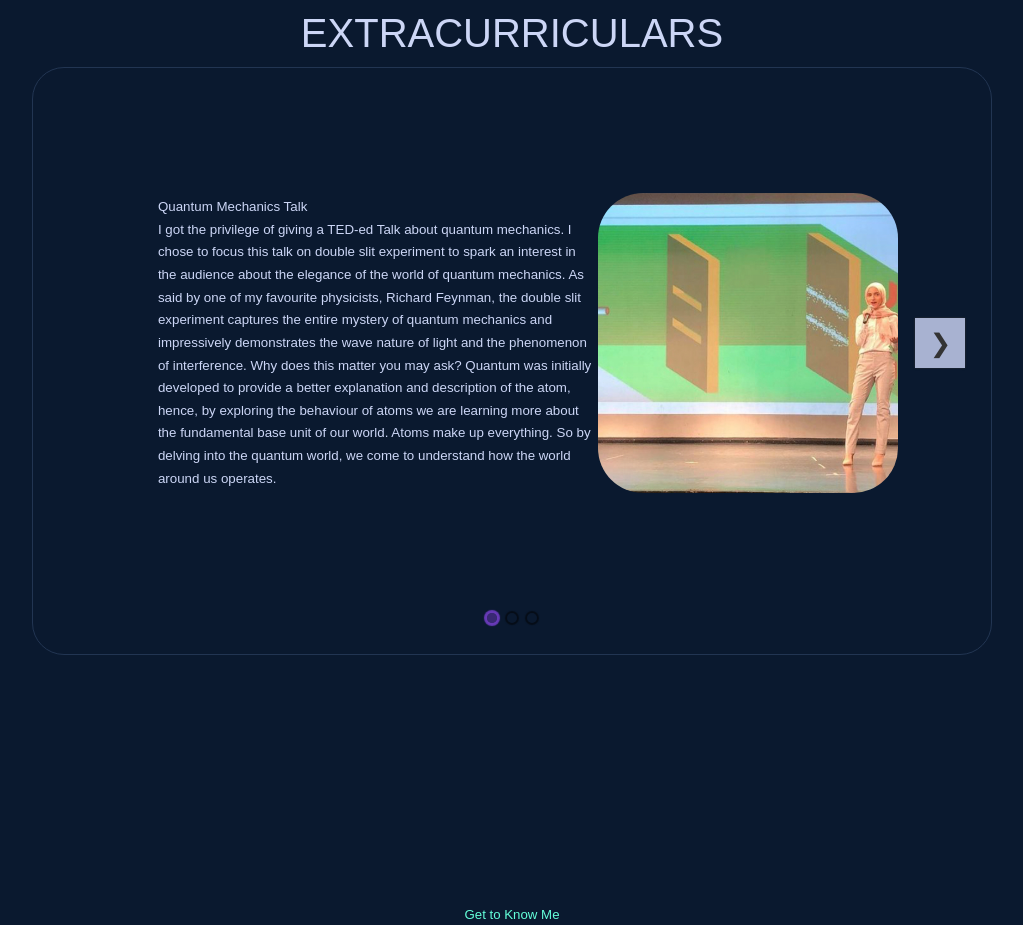
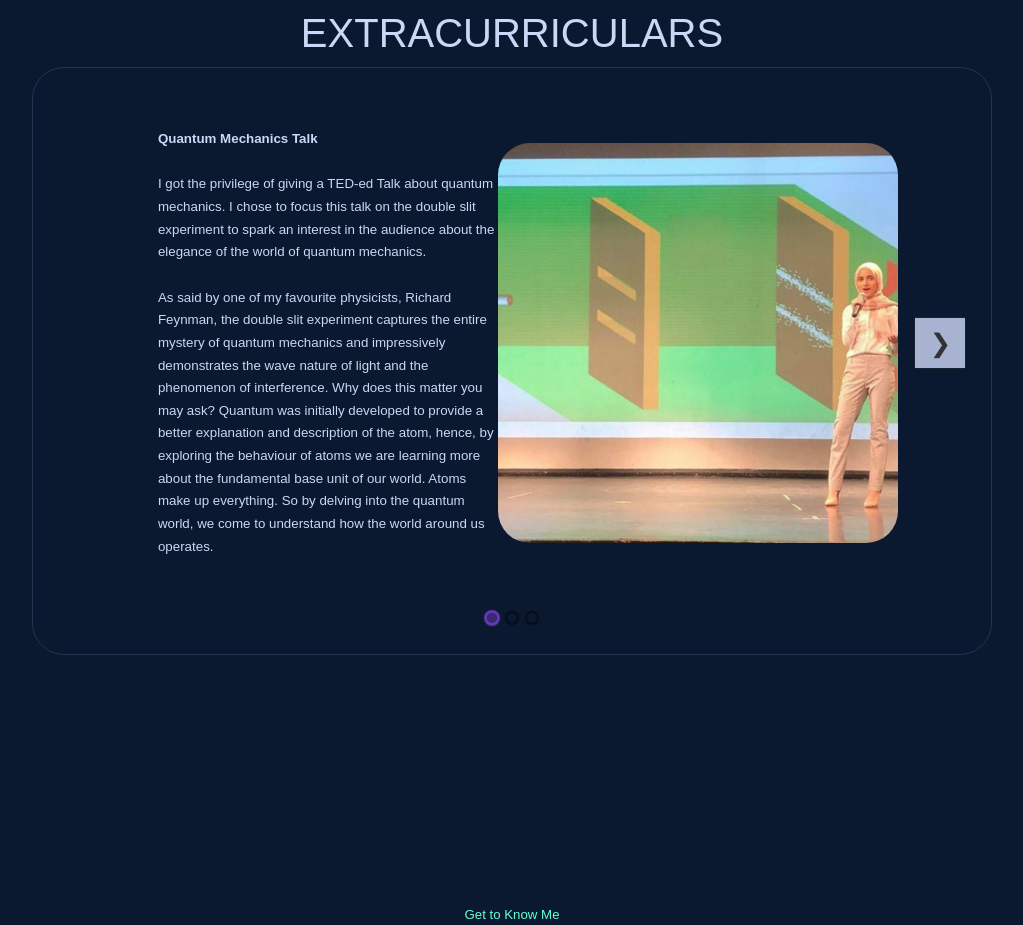
Before and after one commit to raghadasfour-02/personal-portfolio-2.0, a React (Create React App) app: page / in a window 1280 px wide. Shown: the part 1880-2805 px from the top of the page, without its empty margins (128-1151 px from the left). Built offline with nearby package versions, Linux system fonts and the light colour scheme.

Commit message:
Rendering Extracurriculars Section

```diff
--- a/src/components/extracurriculars/ExtracurricularsCarousel.jsx
+++ b/src/components/extracurriculars/ExtracurricularsCarousel.jsx
@@ -18,26 +18,29 @@ function ExtracurricularsCarousel() {
     <div className='carousel_container'>
         <Carousel breakPoints={breakPoints}>
           <Item>
-            <small>Quantum Mechanics Talk<br></br>
-            I got the privilege of giving a TED-ed Talk about quantum mechanics. I chose to focus this talk on double slit experiment to spark an interest in the audience  about the elegance of the world of quantum mechanics.
-            As said by one of my favourite physicists, Richard Feynman, the double slit experiment captures the entire mystery of quantum mechanics and impressively demonstrates the wave nature of light and the phenomenon of interference. Why does this matter you may ask? Quantum was initially developed to provide a better explanation and description of the atom, hence, by exploring the behaviour of atoms we are learning more about the fundamental base unit of our world. Atoms make up everything. So by delving into the quantum world, we come to understand how the world around us operates.
+            <small> <b>Quantum Mechanics Talk</b><br></br> <br></br>
+            I got the privilege of giving a TED-ed Talk about quantum mechanics. I chose to focus this talk on the double slit experiment to spark an interest in the audience  about the elegance of the world of quantum mechanics.
+            <br></br><br></br>As said by one of my favourite physicists, Richard Feynman, the double slit experiment captures the entire mystery of quantum mechanics and impressively demonstrates the wave nature of light and the phenomenon of interference. Why does this matter you may ask? Quantum was initially developed to provide a better explanation and description of the atom, hence, by exploring the behaviour of atoms we are learning more about the fundamental base unit of our world. Atoms make up everything. So by delving into the quantum world, we come to understand how the world around us operates.
             </small>
-            <img style={{ width: 300, height: 300, borderRadius: "15%" }} src={quantum_mechanics_talk}></img>
+            <img style={{ width: 400, height: 400, borderRadius: "8%" }} src={quantum_mechanics_talk}></img>
           </Item>
 
           <Item>
-          <small>Hosting the Largest Student-run Conference in Canada <br></br>
-            I got the privilege of running the largest student run conference in Canada as part of the Glenforest STEM team.
+          <small><b>Hosting the Largest Student-run Conference in Canada</b>
+            <br></br> <br></br>
+            As the Glenforest STEM president, I got the priveledge of leading a team of bright, hard-working individuals that are looking to spread their &hearts; for STEM. <br></br> <br></br>
+            In 2018, we held the largest student-run conference in Canada.
             We hosted the Xplore STEM conference 2018 to encourage and expose students to the educational and career pathways in the STEM fields. The Xplore STEM Conference invited students to explore and develop a love for the Science, Engineering, Technology, and Math (STEM) fields. Featuring a multitude of speakers, workshops, booths, and activities, students will be exposed to the limitless opportunities the STEM fields have to office.
             </small>
-            <img style={{ width: 300, height: 300, borderRadius: "15%" }} src={stem_photo}></img>
+            <img style={{ width: 400, height: 400, borderRadius: "8%" }} src={stem_photo}></img>
           </Item>
 
           <Item>
-            <small> My Love for the Theatrical Arts <br></br>
+            <small><b>My Love for the Theatrical Arts</b>
+            <br></br> <br></br>
             Outside of engineering, I’m a thespian at heart. In Spring of 2022, I got the privilege of playing ‘Alia’, a lead role as part of _Castaway_. This initiative was hosted by Engplay, an engineering-run play at the University of Waterloo.
             </small>
-            <img style={{ width: 300, height: 300, borderRadius: "15%" }} src={thespain}></img>
+            <img style={{ width: 400, height: 400, borderRadius: "8%" }} src={thespain}></img>
           </Item>
         </Carousel>
       </div>
```
